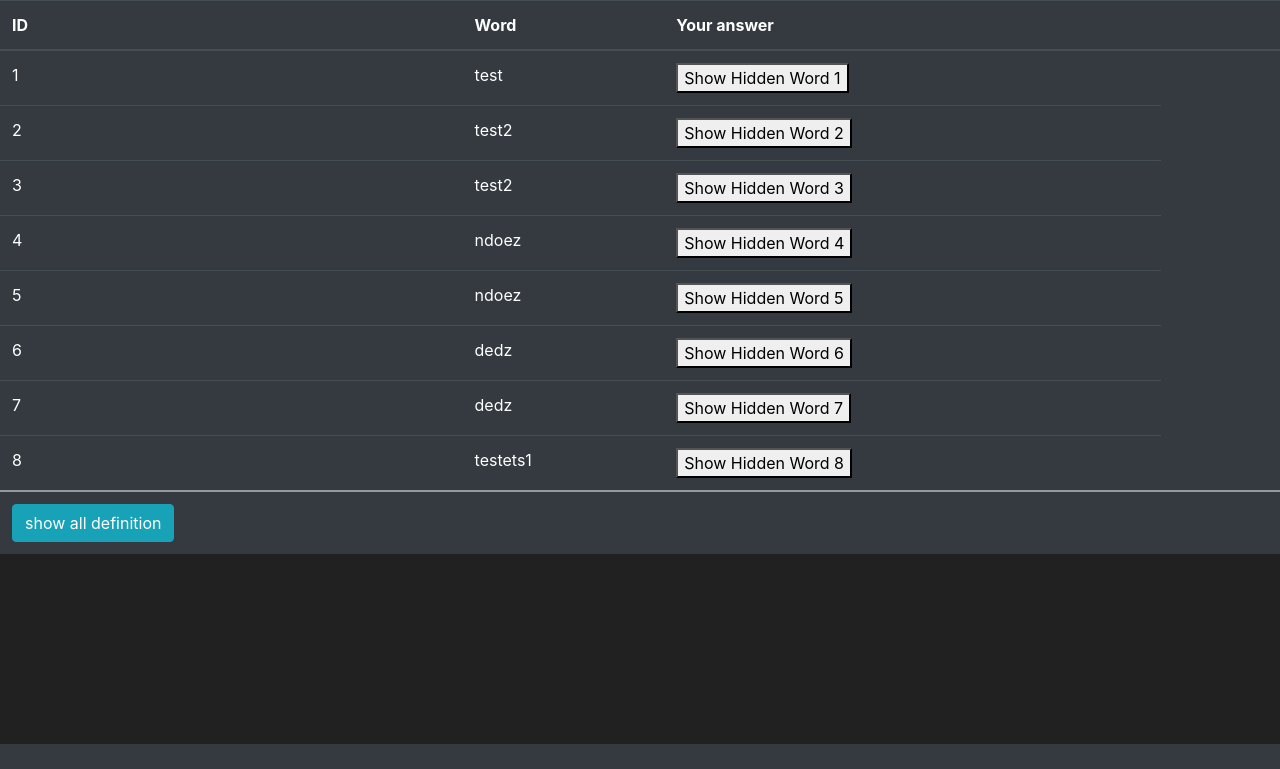
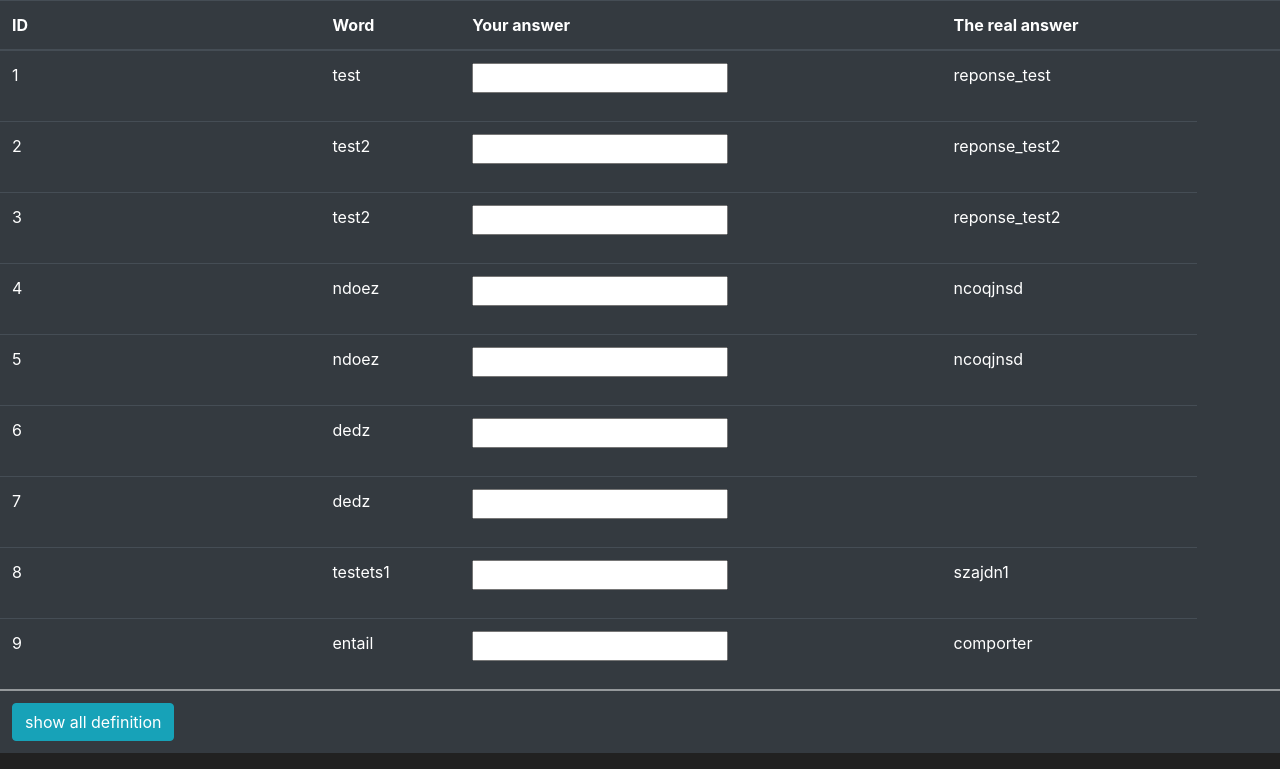
Before and after one commit to Mehdi465/myWebServer, a Flask app: page /exam in a window 1280 px wide. Shown: the part 56-825 px from the top of the page. Before the commit the page ends 800 px from the top, so only its background shows below. Run offline with Flask 3, Linux system fonts and the light colour scheme; some libraries are stand-ins or nearby versions.

Commit message:
yeaaaaaaaaaa

```diff
--- a/app.py
+++ b/app.py
@@ -3,6 +3,7 @@ import json
 import requests
 
 app = Flask(__name__)
+
 
 @app.route("/")
 @app.route("/home")
@@ -16,7 +17,6 @@ def home_page():
 def register_new_word():
 
     with open("json_file/DB.json","r+") as json_file:
-
 
         list_ = json.load(json_file)
 
@@ -37,7 +37,6 @@ def register_new_word():
 
 
 
-
 @app.route("/exam",methods=["GET"])
 def exam_page():
 
--- a/json_file/DB.json
+++ b/json_file/DB.json
@@ -1 +1 @@
-[{"id": 1, "word": "test", "definition": "reponse_test"}, {"id": 2, "word": "test2", "definition": "reponse_test2"}, {"id": 3, "word": "test2", "definition": "reponse_test2"}, {"id": 4, "word": "ndoez", "definition": "ncoqjnsd"}, {"id": 5, "word": "ndoez", "definition": "ncoqjnsd"}, {"id": 6, "word": "dedz", "definition": ""}, {"id": 7, "word": "dedz", "definition": ""}, {"id": 8, "word": "testets1", "definition": "szajdn1"}]
+[{"id": 1, "word": "test", "definition": "reponse_test"}, {"id": 2, "word": "test2", "definition": "reponse_test2"}, {"id": 3, "word": "test2", "definition": "reponse_test2"}, {"id": 4, "word": "ndoez", "definition": "ncoqjnsd"}, {"id": 5, "word": "ndoez", "definition": "ncoqjnsd"}, {"id": 6, "word": "dedz", "definition": ""}, {"id": 7, "word": "dedz", "definition": ""}, {"id": 8, "word": "testets1", "definition": "szajdn1"}, {"id": 9, "word": "entail", "definition": "comporter"}]
--- a/templates/exam.html
+++ b/templates/exam.html
@@ -16,6 +16,8 @@
                 <th scope="col">ID</th>
                 <th scope="col">Word</th>
                 <th scope="col">Your answer</th>
+                <th scope="col">The real answer</th>
+
                 <th scope="col"></th>
                 <th scope="col"></th>
             </tr>
@@ -26,11 +28,17 @@
                 <tr>
                     <td>{{ item.id }}</td>
                     <td>{{ item.word }}</td>
+                    <td><p><input type="text" name="given_def"></p></td>
+                    <td>
+                        {{item.definition}}
+                    </td>
 
 
-                    <td>
+
+                    <!-- <td>
                         <button onclick="toggleHidden('hiddenWord{{ item.id }}')">Show Hidden Word {{ item.id }}</button>
-                        <p id="hiddenWord1" style="display: none;">{{item.definition}}</p>
+                        <p id='hiddenWord{{ item.id }}' style="display: none;">{{item.definition}}</p>
+
                         <script>
                             function toggleHidden(elementId) {
                                 const hiddenWord = document.getElementById(elementId);
@@ -42,7 +50,9 @@
                             }
                         </script>
 
-                    </td>
+
+                    </td> -->
+
                 </tr>
             {% endfor %}
         </tbody>
```
